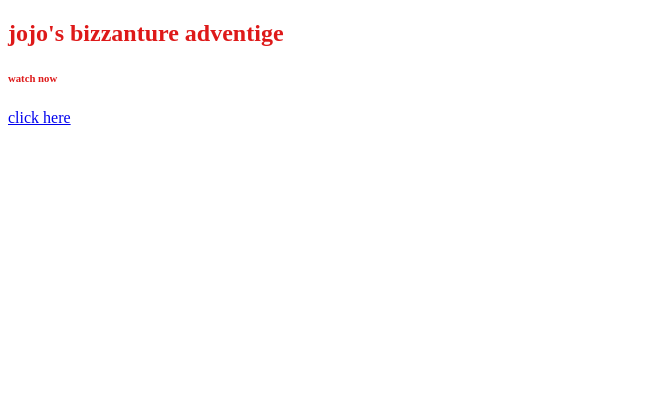
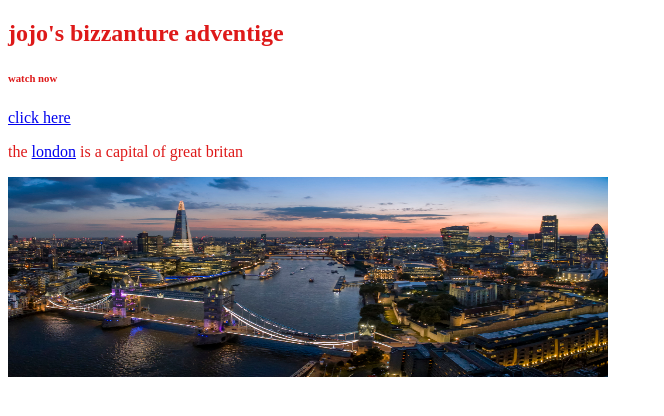
Before and after one commit to NikaKotoshyan/my-first-webpage, a plain HTML site: page index.html in a window 1280 px wide. Shown: the whole page, without its empty margins (0-664 px from the left). Drawn offline with Linux system fonts and the light colour scheme.

Commit message:
added photo and text

```diff
--- a/index.html
+++ b/index.html
@@ -12,5 +12,12 @@
     <h6>watch now</h6>
     <a href="https://www.google.com/search?q=html+css+javascript+dino+explaining+the+difference+illustation&sca_esv=885c0d1769f0e7b2&udm=2&biw=638&bih=584&sxsrf=ADLYWIIq-vZa0wlSjdTF-kudJVdnvC8ZCw%3A1734817834591&ei=KjhnZ6_eI8aNxc8P1ODZyA4&ved=0ahUKEwivm5-G7LmKAxXGRvEDHVRwFukQ4dUDCBI&uact=5&oq=html+css+javascript+dino+explaining+the+difference+illustation&gs_lp=EgNpbWciPmh0bWwgY3NzIGphdmFzY3JpcHQgZGlubyBleHBsYWluaW5nIHRoZSBkaWZmZXJlbmNlIGlsbHVzdGF0aW9uMgQQIxgnSO8lUABY3iRwAHgAkAEAmAHNA6AB6gmqAQcyLTIuMS4xuAEDyAEA-AEBmAIBoAKCApgDAJIHAzItMaAH0wM&sclient=img#vhid=5Peyosc-jTQdXM&vssid=mosaic&fpr=r">
         click here</a>
+    <p>the <a href="https://en.wikipedia.org/wiki/London">london</a> is a capital of great britan</p>
+    <img src="london.jpeg"
+    width="600"
+    height="200">
+
+
+
 </body>
 </html>
```
Also changed, not shown: london.jpeg (added).
